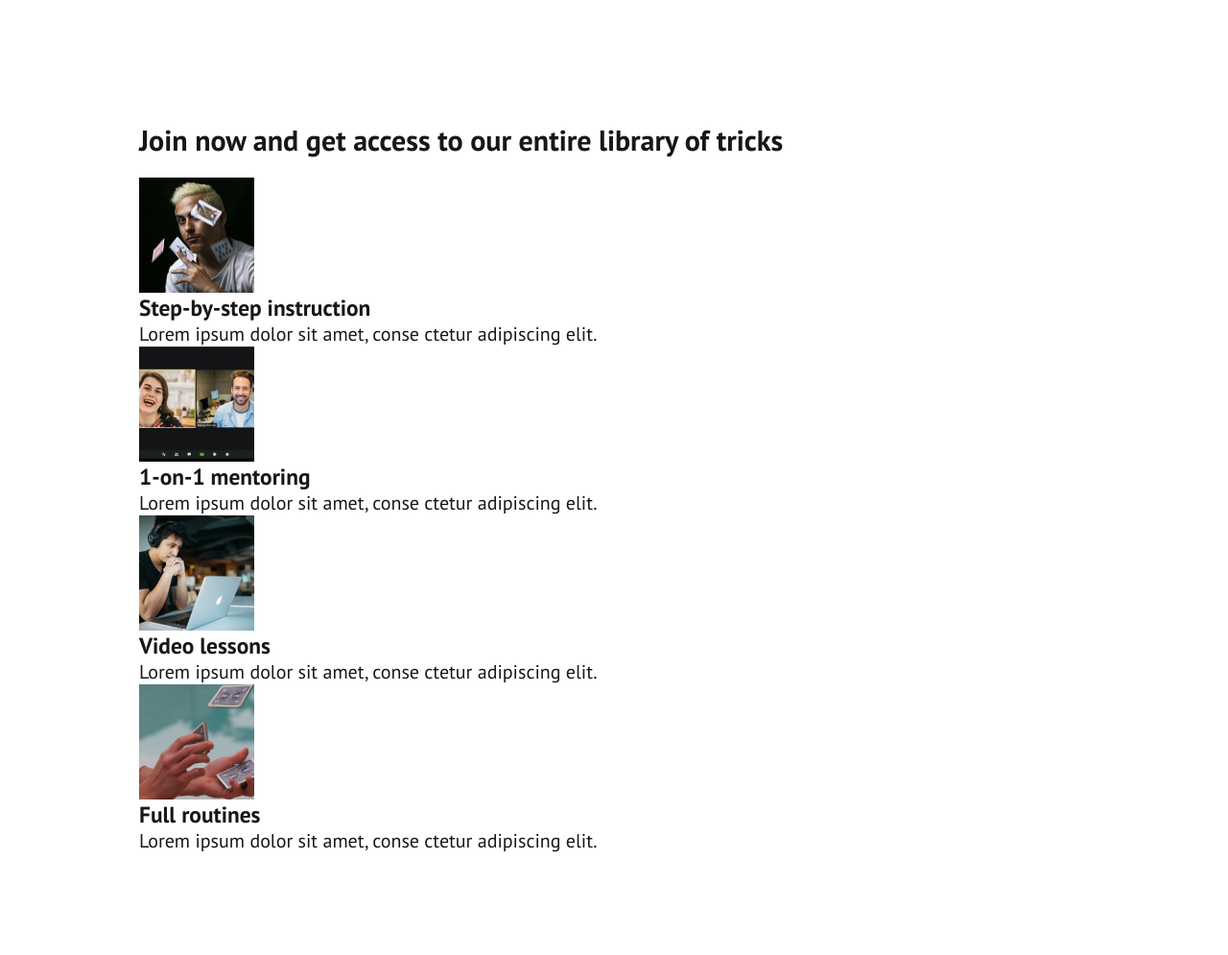
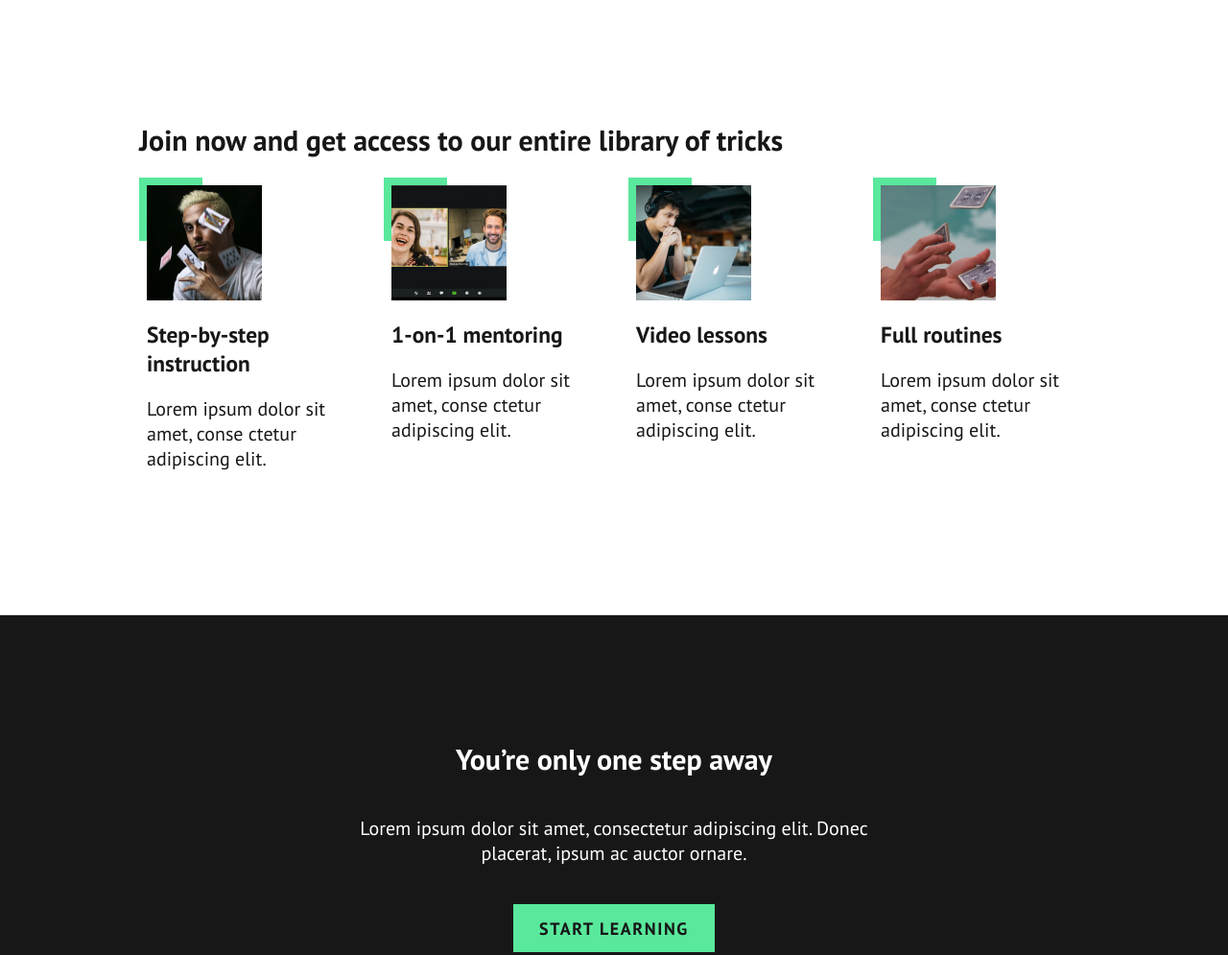
Before and after one commit to Annie-Huang/magic-v2, a website: page index.html in a window 1280 px wide. Shown: the part 1200-2195 px from the top of the page at 96% size. Drawn offline with Linux system fonts and the light colour scheme.

Commit message:
Create utility class for .card

```diff
--- a/index.html
+++ b/index.html
@@ -75,8 +75,8 @@
       <section>
         <div class="container">
           <h2>Join now and get access to our entire library of tricks</h2>
-          <ul>
-            <li>
+          <ul class="flex flex-gap">
+            <li class="flow-content card">
               <img
                 src="assets/all-access-03.jpg"
                 alt="man with cards flying in front of him"
@@ -84,7 +84,7 @@
               <h3>Step-by-step instruction</h3>
               <p>Lorem ipsum dolor sit amet, conse ctetur adipiscing elit.</p>
             </li>
-            <li>
+            <li class="flow-content card">
               <img
                 src="assets/all-access-04.jpg"
                 alt="woman and man talking over video conference"
@@ -92,7 +92,7 @@
               <h3>1-on-1 mentoring</h3>
               <p>Lorem ipsum dolor sit amet, conse ctetur adipiscing elit.</p>
             </li>
-            <li>
+            <li class="flow-content card">
               <img
                 src="assets/all-access-01.jpg"
                 alt="man in front of laptop with earphonese on"
@@ -100,7 +100,7 @@
               <h3>Video lessons</h3>
               <p>Lorem ipsum dolor sit amet, conse ctetur adipiscing elit.</p>
             </li>
-            <li>
+            <li class="flow-content card">
               <img
                 src="assets/all-access-02.jpg"
                 alt="close up of hands holding cards"
--- a/style.css
+++ b/style.css
@@ -81,6 +81,23 @@ img {
   display: block;
 }
 
+.card {
+  padding-top: 8px;
+  padding-left: 8px;
+
+  position: relative;
+}
+.card::before {
+  position: absolute;
+  content: '';
+  width: 66px;
+  aspect-ratio: 1;
+  left: 0;
+  top: 0;
+  background-color: var(--clr-accent-400);
+  z-index: -1;
+}
+
 section {
   padding: 8.125rem 9.063rem; /* 130px 145px*/
 }
@@ -90,7 +107,7 @@ section:nth-of-type(2n) {
 }
 
 .container {
-  max-width: 1100px;
+  max-width: 1144px;
   margin: 0 auto;
 }
 
@@ -117,7 +134,6 @@ section:nth-of-type(2n) {
 }
 
 .cta .container {
-  margin: 0 auto;
   max-width: 33.75rem; /*540px;*/
   text-align: center;
 }
```
